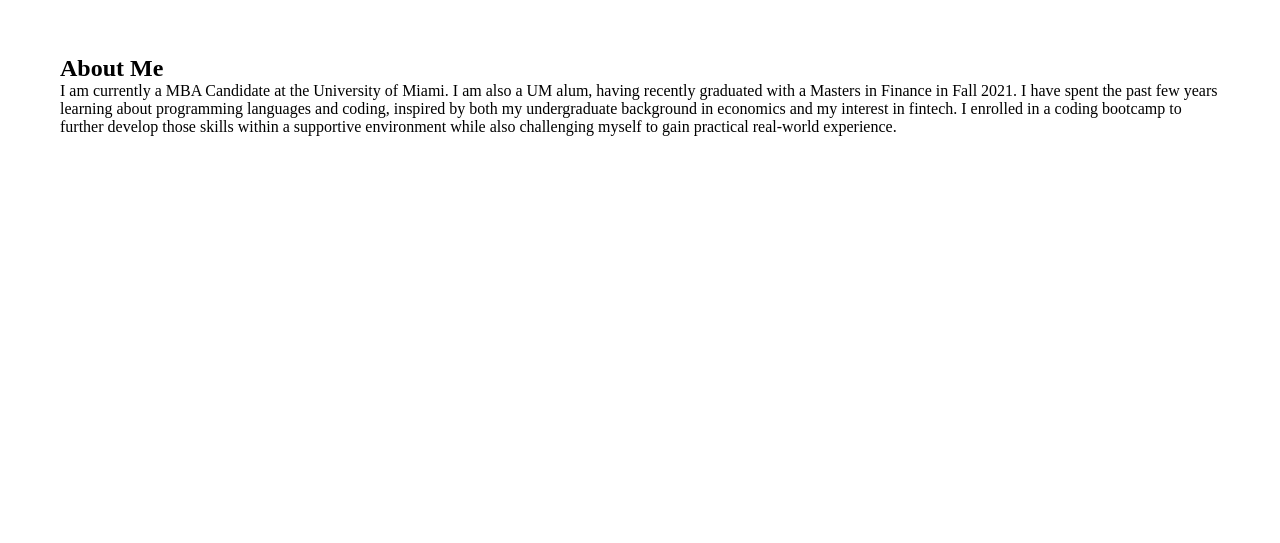
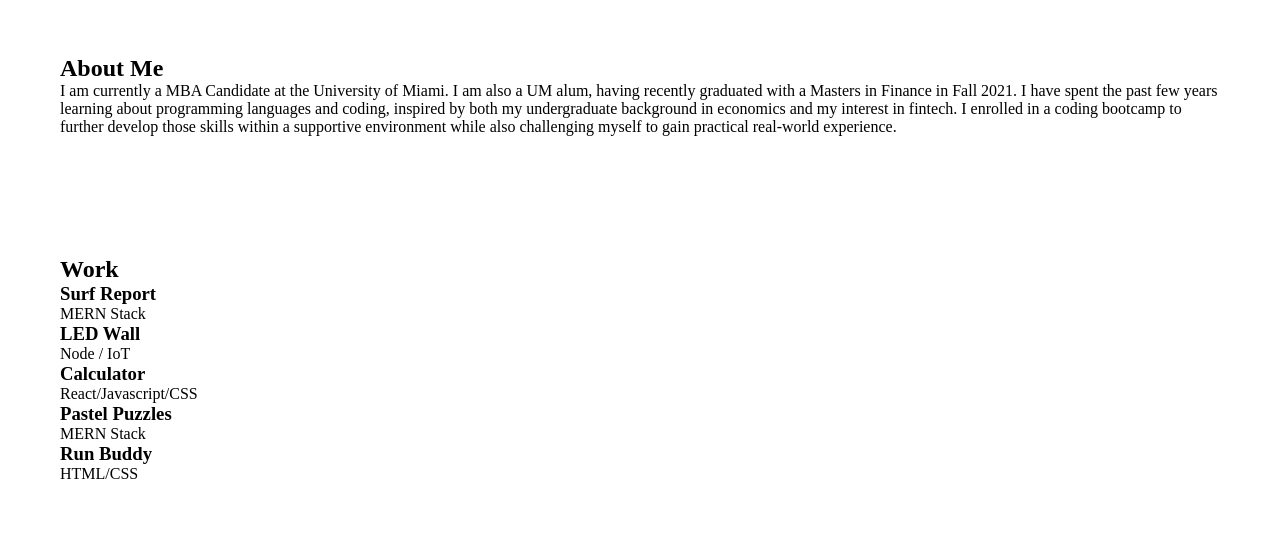
Before and after one commit to ams9220/professional-portfolio, a plain HTML site: page index.html in a window 1280 px wide. Shown: the part 889-1432 px from the top of the page. Before the commit the page ends 1085 px from the top, so only its background shows below. Drawn offline with Linux system fonts and the light colour scheme.

Commit message:
work section

```diff
--- a/index.html
+++ b/index.html
@@ -41,10 +41,13 @@
 
 
     <!-- "about me" section -->
-    <section id="about-me" class="info">
-        <h2>
-            About Me
-        </h2>
+    <section id="about-me" class="title">
+        <div class="flex-row">
+            <h2>
+                About Me
+            </h2>
+        </div>
+        <div class="flex-row">
             <p>
                 I am currently a MBA Candidate at the University of Miami.
                 I am also a UM alum, having recently graduated with a Masters in Finance in Fall 2021.
@@ -53,13 +56,57 @@
                 I enrolled in a coding bootcamp to further develop those skills within a supportive environment
                 while also challenging myself to gain practical real-world experience.
             </p>
-
-
+        </div>
     </section>
 
 
     <!-- "work" section -->
+    <section id="work" class="title">
+        <div class="flex-row">
+            <h2>
+                Work
+            </h2>
+        </div>
+        <div class=flex-row">
 
+            <h3>
+                Surf Report
+            </h3>
+                <p>
+                    MERN Stack
+                </p>
+
+            <h3>
+                LED Wall
+            </h3>
+                <p>
+                    Node / IoT
+                </p>
+
+            <h3>
+                Calculator
+            </h3>
+                <p>
+                    React/Javascript/CSS
+                </p>
+
+            <h3>
+                Pastel Puzzles
+            </h3>
+                <p>
+                    MERN Stack
+                </p>
+
+            <h3>
+                Run Buddy
+            </h3>
+                <p>
+                    HTML/CSS
+                </p>
+        </div>
+
+
+    </section>
 
     <!-- "contact info" section -->
 
```
